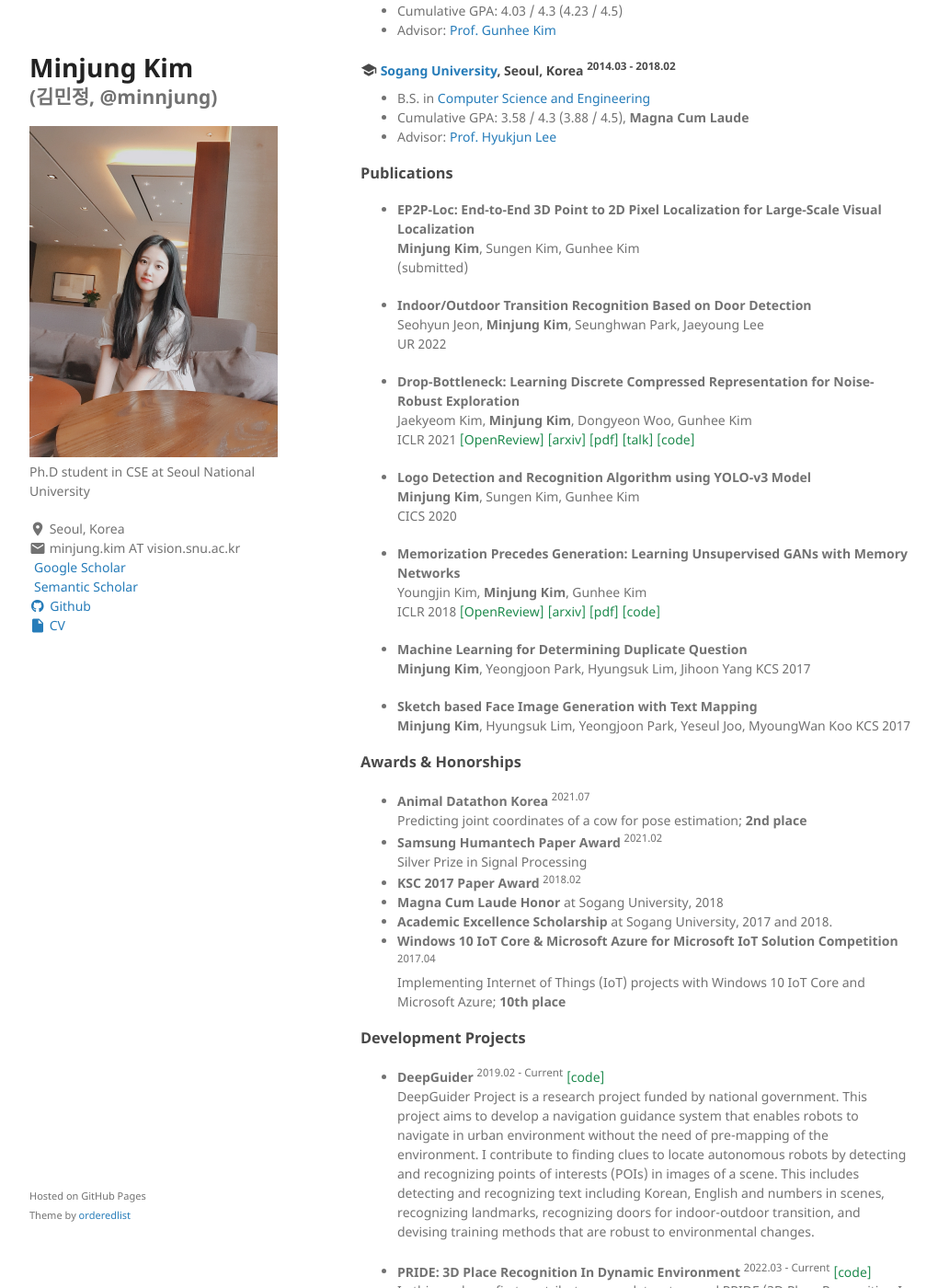
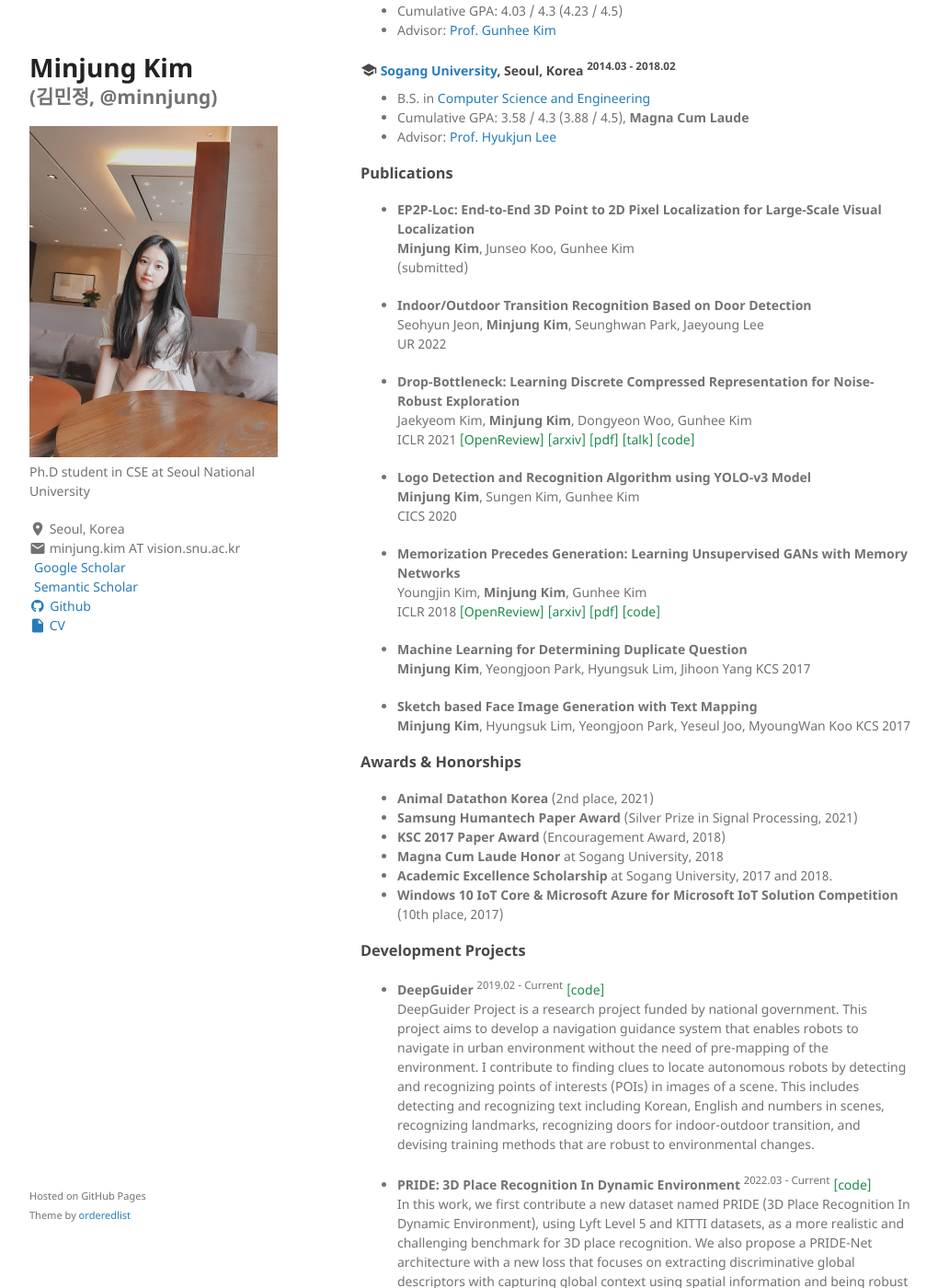
Before and after one commit to minnjung/minnjung.github.io, a Jekyll site: the page built from index.md, in a window 1280 px wide and 1400 px high, scrolled down 316 px. Shown: the whole window at 92% size, without its empty margins (128-1148 px from the left). Built offline with Jekyll 4.4.1, drawn with Linux system fonts in a browser that asks for light colours; a style sheet for code colours, icons or effects is not loaded.

Commit message:
Update index.md

```diff
--- a/index.md
+++ b/index.md
@@ -43,7 +43,7 @@ and (iii) utilizing high-level semantic information for place recognition.
 ### Publications
 
 - **EP2P-Loc: End-to-End 3D Point to 2D Pixel Localization for Large-Scale Visual Localization** <br/>
-**Minjung Kim**, Sungen Kim, Gunhee Kim <br/>
+**Minjung Kim**, Junseo Koo, Gunhee Kim <br/>
 (submitted)
 
 - **Indoor/Outdoor Transition Recognition Based on Door Detection** <br/>
@@ -83,15 +83,12 @@ KCS 2017
 
 ### Awards & Honorships
 
-- [**Animal Datathon Korea**](https://blog.naver.com/aidkr/222518300737) <sup>2021.07</sup> <br/>
-Predicting joint coordinates of a cow for pose estimation; **2nd place**
-- [**Samsung Humantech Paper Award**](https://humantech.samsung.com/saitext/intro.do) <sup>2021.02</sup> <br/>
-Silver Prize in Signal Processing
-- [**KSC 2017 Paper Award**](http://www.kiise.or.kr/conference/board/boardview.do?CC=KSC&CS=2017&PARENT_ID=011400&NUM=104) <sup>2018.02</sup> <br/>
+- [**Animal Datathon Korea**](https://blog.naver.com/aidkr/222518300737) (2nd place, 2021)
+- [**Samsung Humantech Paper Award**](https://humantech.samsung.com/saitext/intro.do) (Silver Prize in Signal Processing, 2021)
+- [**KSC 2017 Paper Award**](http://www.kiise.or.kr/conference/board/boardview.do?CC=KSC&CS=2017&PARENT_ID=011400&NUM=104) (Encouragement Award, 2018)
 - **Magna Cum Laude Honor** at Sogang University, 2018
 - **Academic Excellence Scholarship** at Sogang University, 2017 and 2018.
-- **Windows 10 IoT Core & Microsoft Azure for Microsoft IoT Solution Competition** <sup>2017.04</sup> <br/>
-Implementing Internet of Things (IoT) projects with Windows 10 IoT Core and Microsoft Azure; **10th place**
+- **Windows 10 IoT Core & Microsoft Azure for Microsoft IoT Solution Competition** (10th place, 2017)
 
 
 
```
